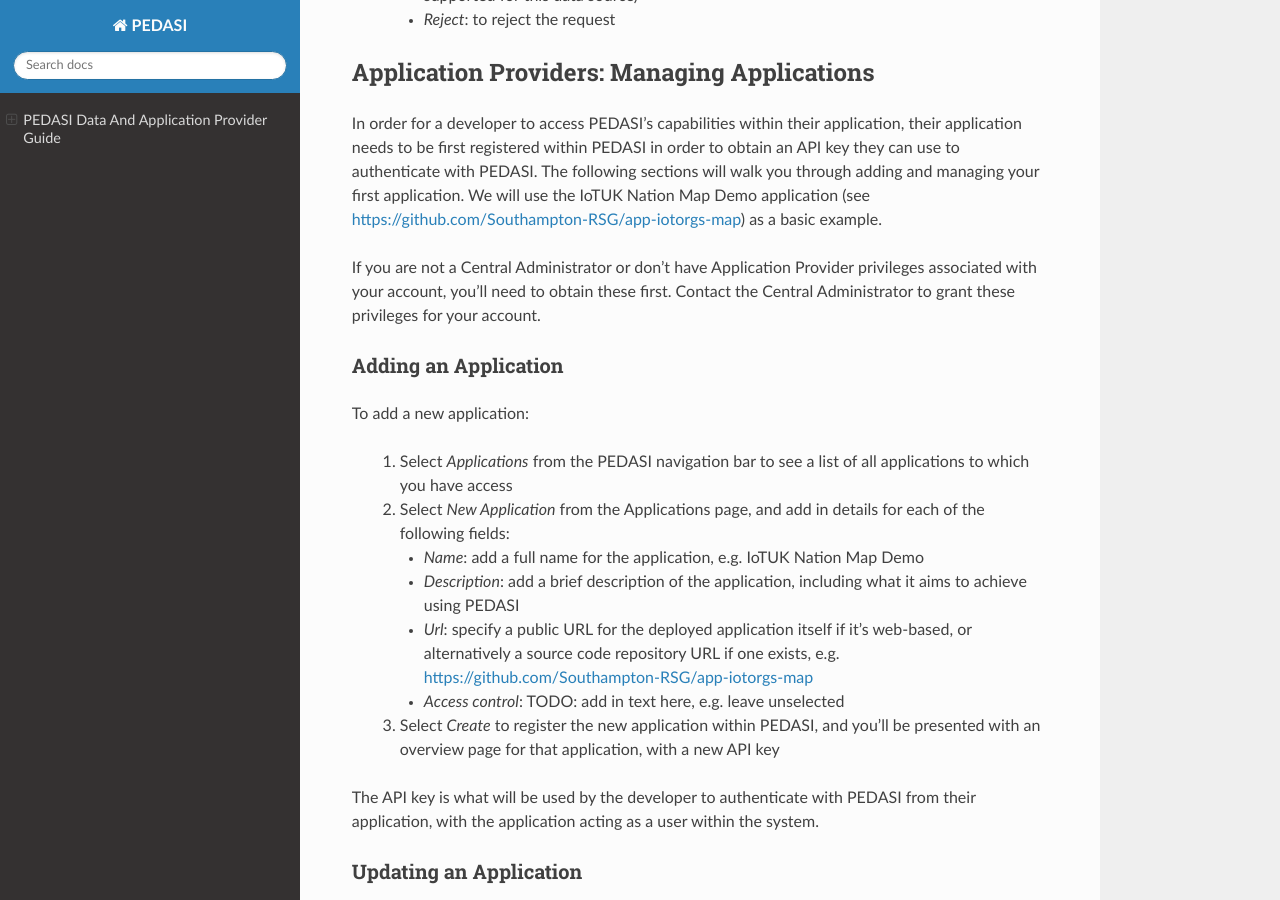
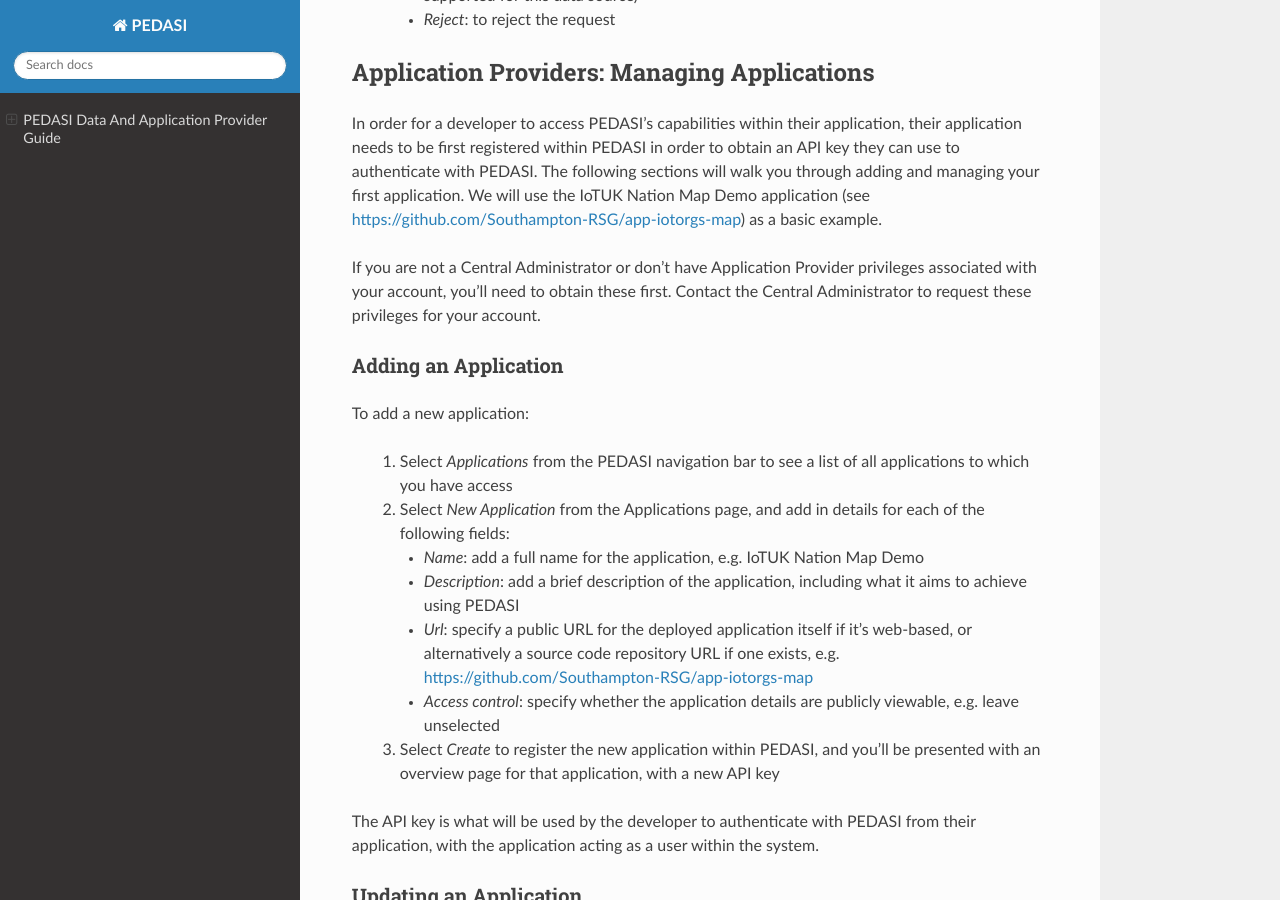
Before and after one commit to tiferrei/PEDASI, a Sphinx documentation site: the page built from docs/source/guide_provider.rst, in a window 1280 px wide and 900 px high, scrolled down 3212 px. Built offline with Sphinx 7.4.7 and the Read the Docs theme 2.0.0, drawn with Linux system fonts in a browser that asks for light colours; the version number could not be read and is left out; some of the changed text lies outside the part shown.

Commit message:
Resolve TODO, minor phrasing change

```diff
--- a/docs/source/guide_provider.rst
+++ b/docs/source/guide_provider.rst
@@ -116,7 +116,7 @@ Application Providers: Managing Applications
 
 In order for a developer to access PEDASI's capabilities within their application, their application needs to be first registered within PEDASI in order to obtain an API key they can use to authenticate with PEDASI. The following sections will walk you through adding and managing your first application. We will use the IoTUK Nation Map Demo application (see https://github.com/Southampton-RSG/app-iotorgs-map) as a basic example.
 
-If you are not a Central Administrator or don't have Application Provider privileges associated with your account, you'll need to obtain these first. Contact the Central Administrator to grant these privileges for your account.
+If you are not a Central Administrator or don't have Application Provider privileges associated with your account, you'll need to obtain these first. Contact the Central Administrator to request these privileges for your account.
 
 
 Adding an Application
@@ -130,7 +130,7 @@ To add a new application:
     - *Name*: add a full name for the application, e.g. IoTUK Nation Map Demo
     - *Description*: add a brief description of the application, including what it aims to achieve using PEDASI
     - *Url*: specify a public URL for the deployed application itself if it's web-based, or alternatively a source code repository URL if one exists, e.g. https://github.com/Southampton-RSG/app-iotorgs-map
-    - *Access control*: TODO: add in text here, e.g. leave unselected
+    - *Access control*: specify whether the application details are publicly viewable, e.g. leave unselected
 
  3. Select *Create* to register the new application within PEDASI, and you'll be presented with an overview page for that application, with a new API key
 
```
Also changed, not shown: other parts of docs/source/guide_provider.rst (+1 -1 lines).
